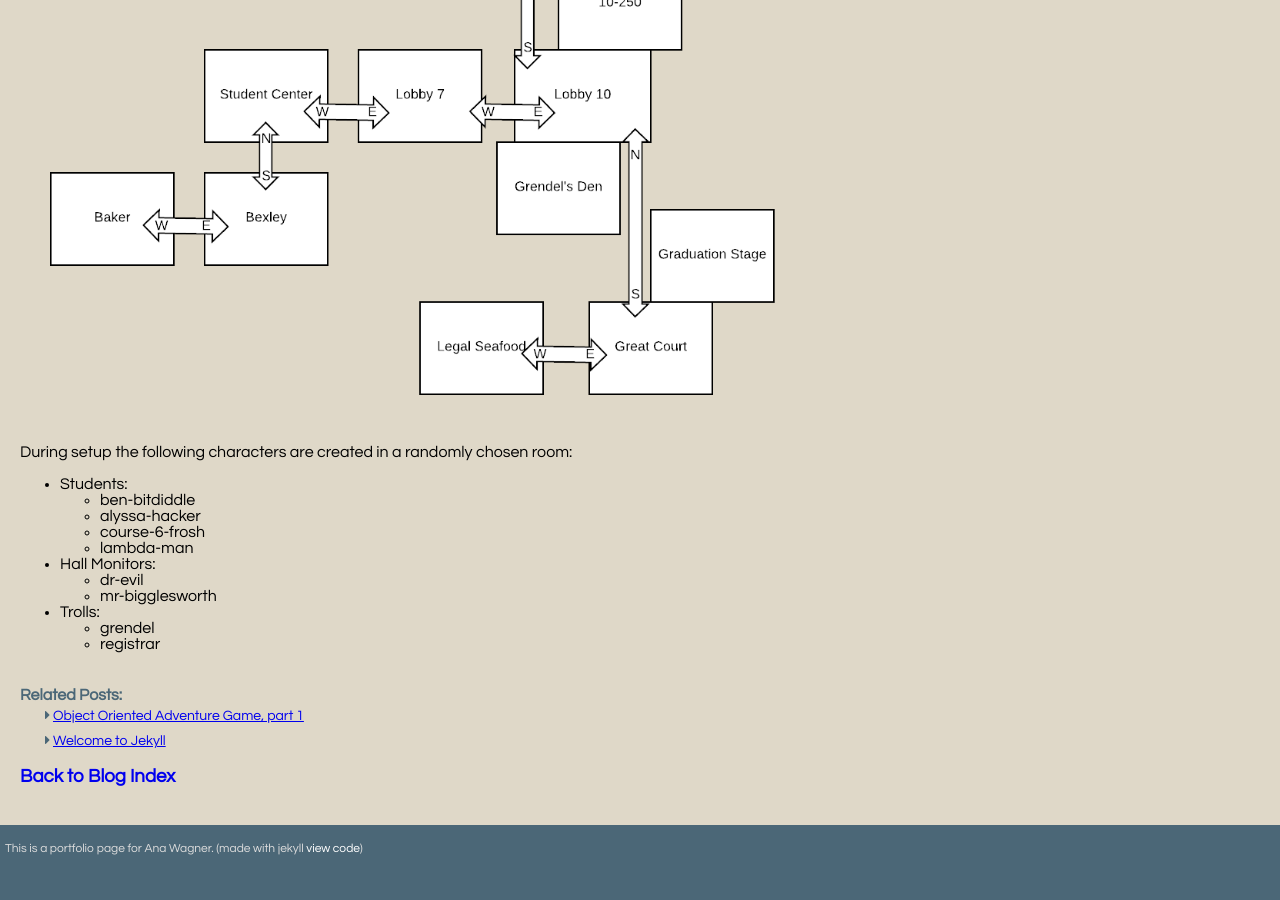
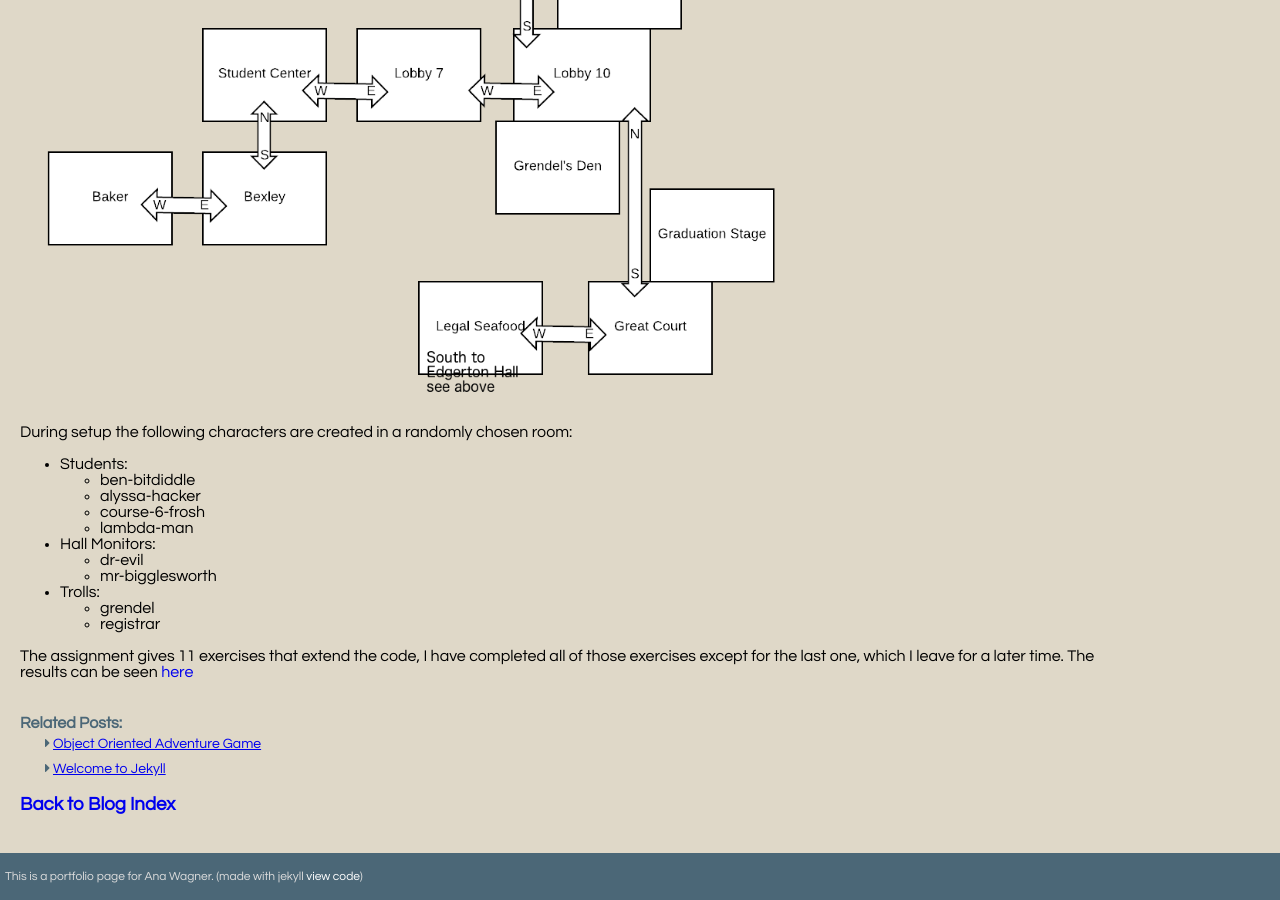
Before and after one commit to anawagner/anawagner.github.io, a Jekyll site: the page built from _posts/2018-07-07-object-oriented-adventure-game.md, in a window 1280 px wide and 900 px high, scrolled down 3976 px. Built offline with Jekyll 4.4.1, drawn with Linux system fonts in a browser that asks for light colours; before the commit the page ends 4848 px from its top, so only the background shows below that; some of the changed text lies outside the part shown.

```diff
--- a/_posts/2018-07-07-object-oriented-adventure-game.md
+++ b/_posts/2018-07-07-object-oriented-adventure-game.md
@@ -1,10 +1,9 @@
 ---
 type: posts
-title: Object Oriented Adventure Game, part 1
+title: Object Oriented Adventure Game
 category: code
 ---
-
-Project: Object Oriented Adventure Game from free online course:
+Project: [Object Oriented Adventure Game](https://github.com/anawagner/SICP/tree/master/oo_adventure_game) from free online course:
 [MIT 6.001 Structure and Interpretation of Computer Programs](https://ocw.mit.edu/courses/electrical-engineering-and-computer-science/6-001-structure-and-interpretation-of-computer-programs-spring-2005/projects/)
 
 I have been reading _Structure and Interpretation of Computer Programs_ and
@@ -193,3 +192,7 @@ room:
   - Trolls:
     - grendel
     - registrar
+
+The assignment gives 11 exercises that extend the code, I have completed all of
+those exercises except for the last one, which I leave for a later time.
+The results can be seen [here](https://github.com/anawagner/SICP/tree/master/oo_adventure_game)
```
Also changed, not shown: projects/index.md (+4 -0 lines), assets/images/OOAdventure_rooms.png.
